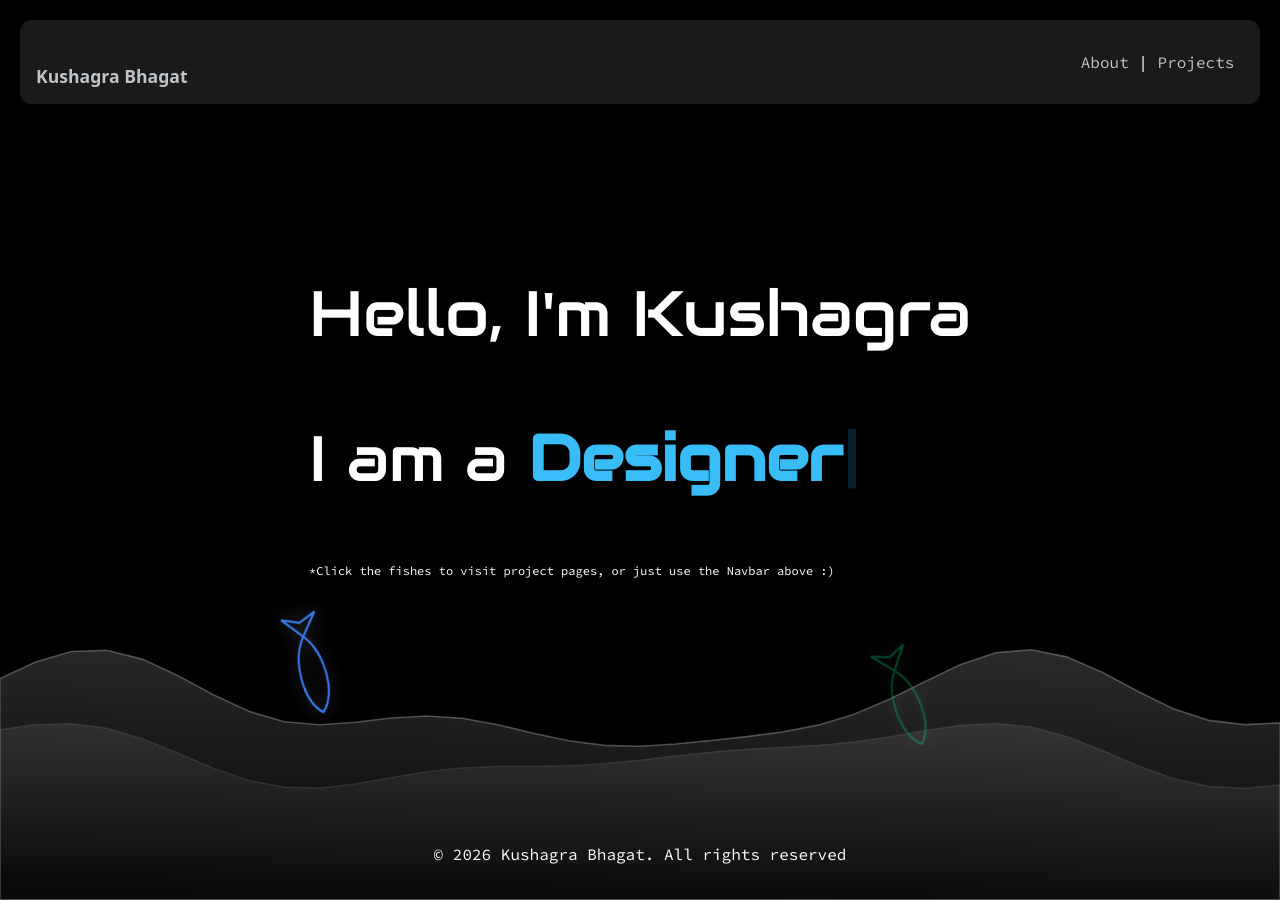
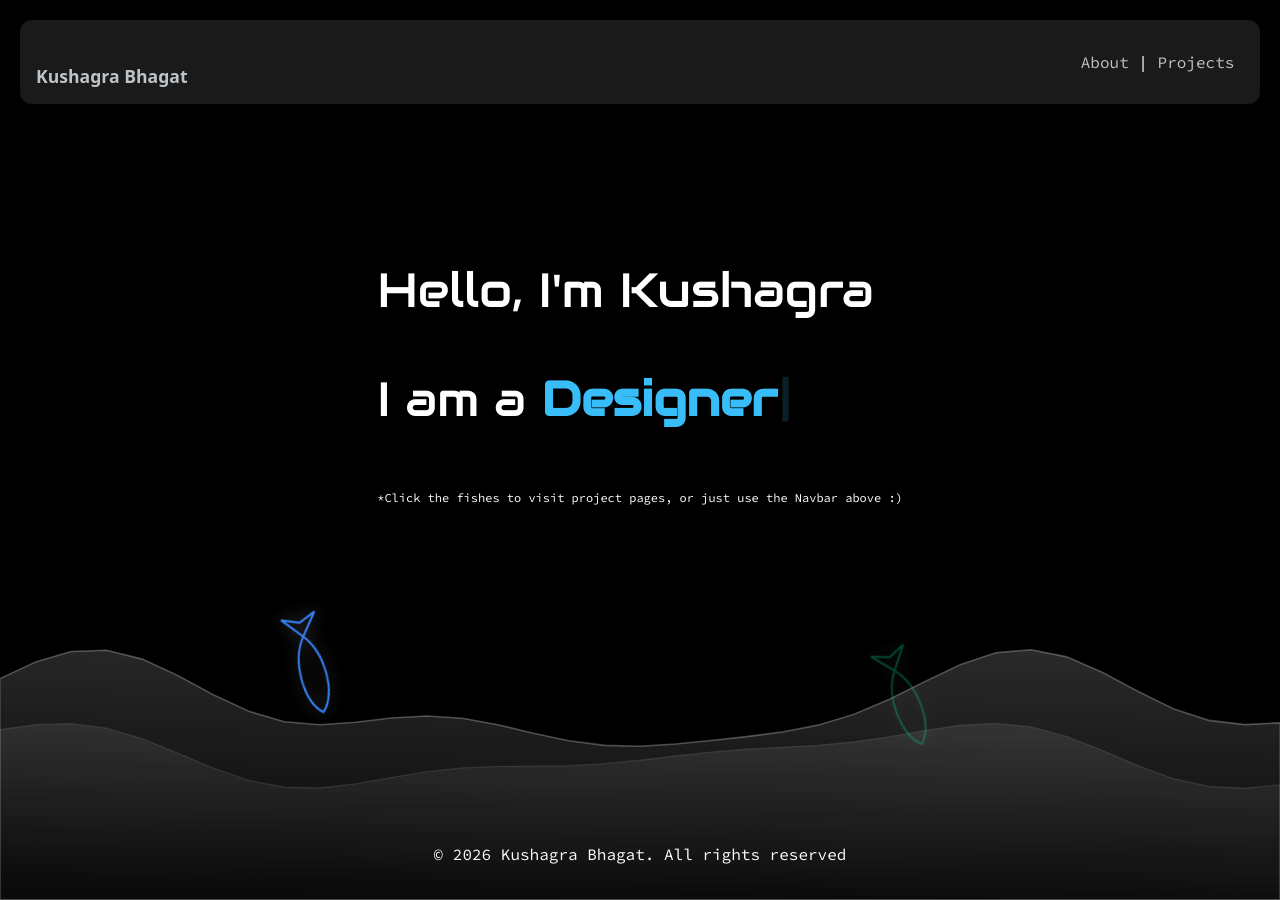
Before and after one commit to kuwushagra/kuwushagra.github.io, a Jekyll site: the page built from index.html, in a window 1280 px wide. Built offline with Jekyll 4.4.1, drawn with Linux system fonts in a browser that asks for light colours; some web fonts are replaced; a style sheet for code colours, icons or effects is not loaded.

Commit message:
Update index.html

```diff
--- a/index.html
+++ b/index.html
@@ -9,7 +9,7 @@ title: Home
         font-family: "Audiowide", sans-serif;
         font-weight: 400;
         font-style: normal;
-        font-size: 4.0rem;
+        font-size: 3.0rem;
     }
 
     .typing-text {
@@ -34,11 +34,11 @@ title: Home
 <body>
 
   <div class="hero" sytle="text-align: center">
-    <h1> Hello, I'm Kushagra<h1>
-    <h1>
+    <h1 sytle="text-align: center"> Hello, I'm Kushagra<h1>
+    <h1 sytle="text-align: center">
       I am a <span class="typing-text"></span><span class="cursor">|</span>
     </h1>
-    <p style="font-size: 0.75em"><br><br>*Click the fishes to visit project pages, or just use the Navbar above :)</p>
+    <p style="font-size: 0.75em; text-align: center"><br><br>*Click the fishes to visit project pages, or just use the Navbar above :)</p>
   </div>
 
   <script>
```
